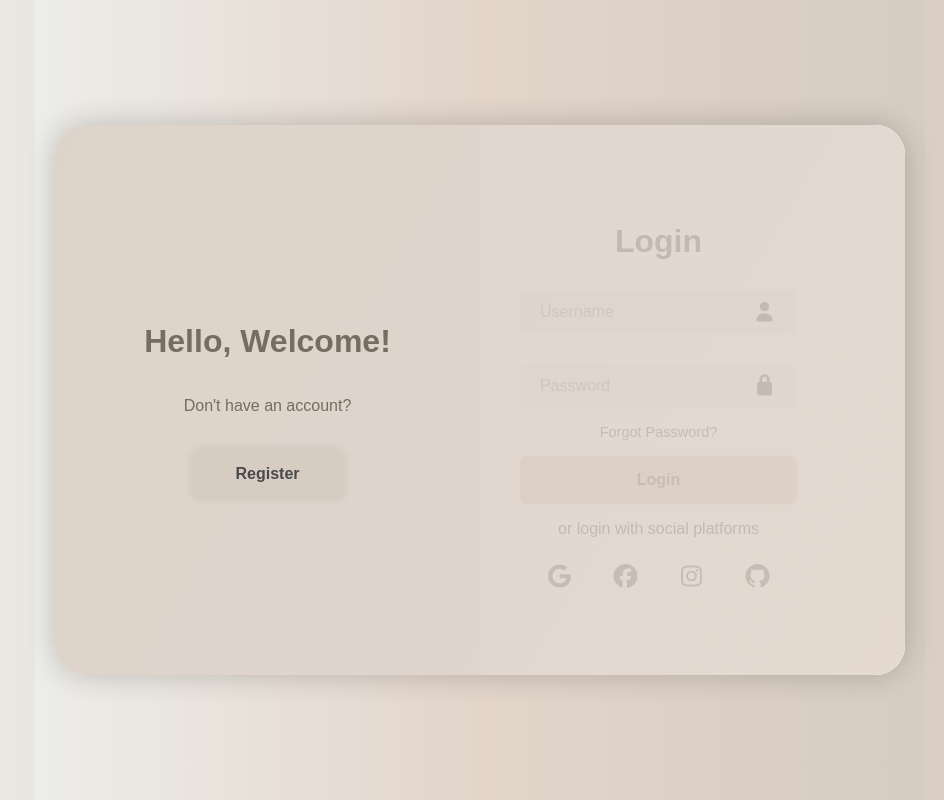
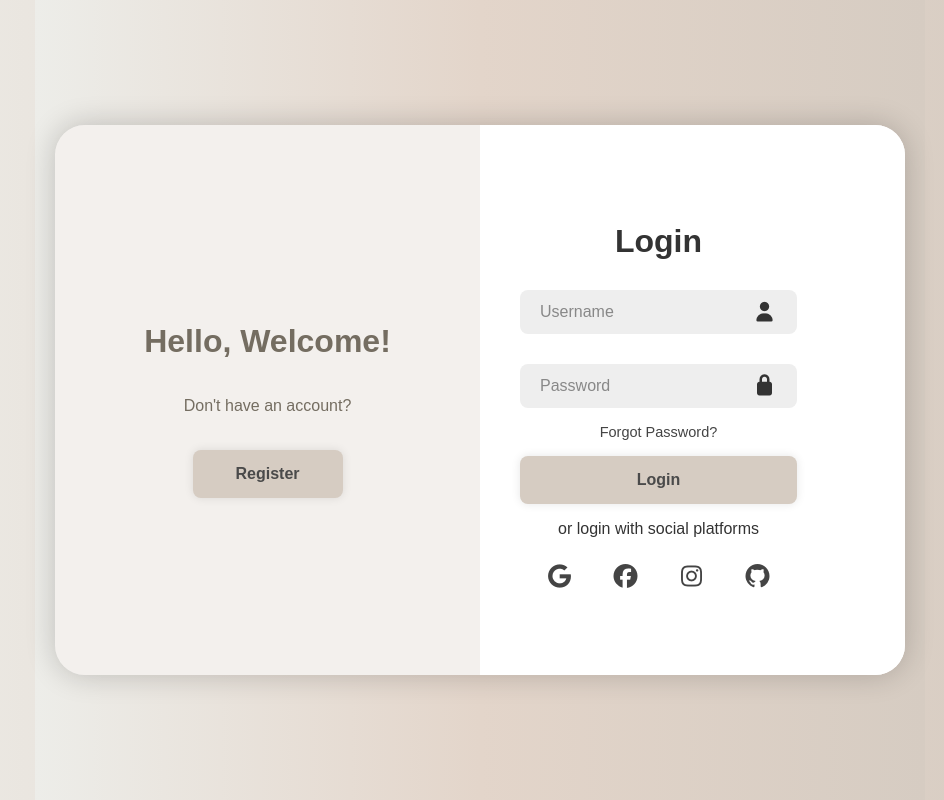
Before and after one commit to Alelover01/personalHub, a React (Create React App) app in the folder frontend/: page / in a window 1280 px wide. Shown: the whole page, without its empty margins (160-1104 px from the left). Built offline with nearby package versions, Linux system fonts and the light colour scheme.

Commit message:
Fix of style

```diff
--- a/frontend/src/pages/Auth/Auth.css
+++ b/frontend/src/pages/Auth/Auth.css
@@ -162,7 +162,7 @@
 .auth-layout .toggle-box::before {
   content: '';
   position: absolute;
-  left: -50%;
+  left: 250%;
   width: 200%;
   height: 100%;
   background: linear-gradient(120deg, rgba(214, 204, 194, 0.85), rgba(227, 213, 202, 0.85));
```
